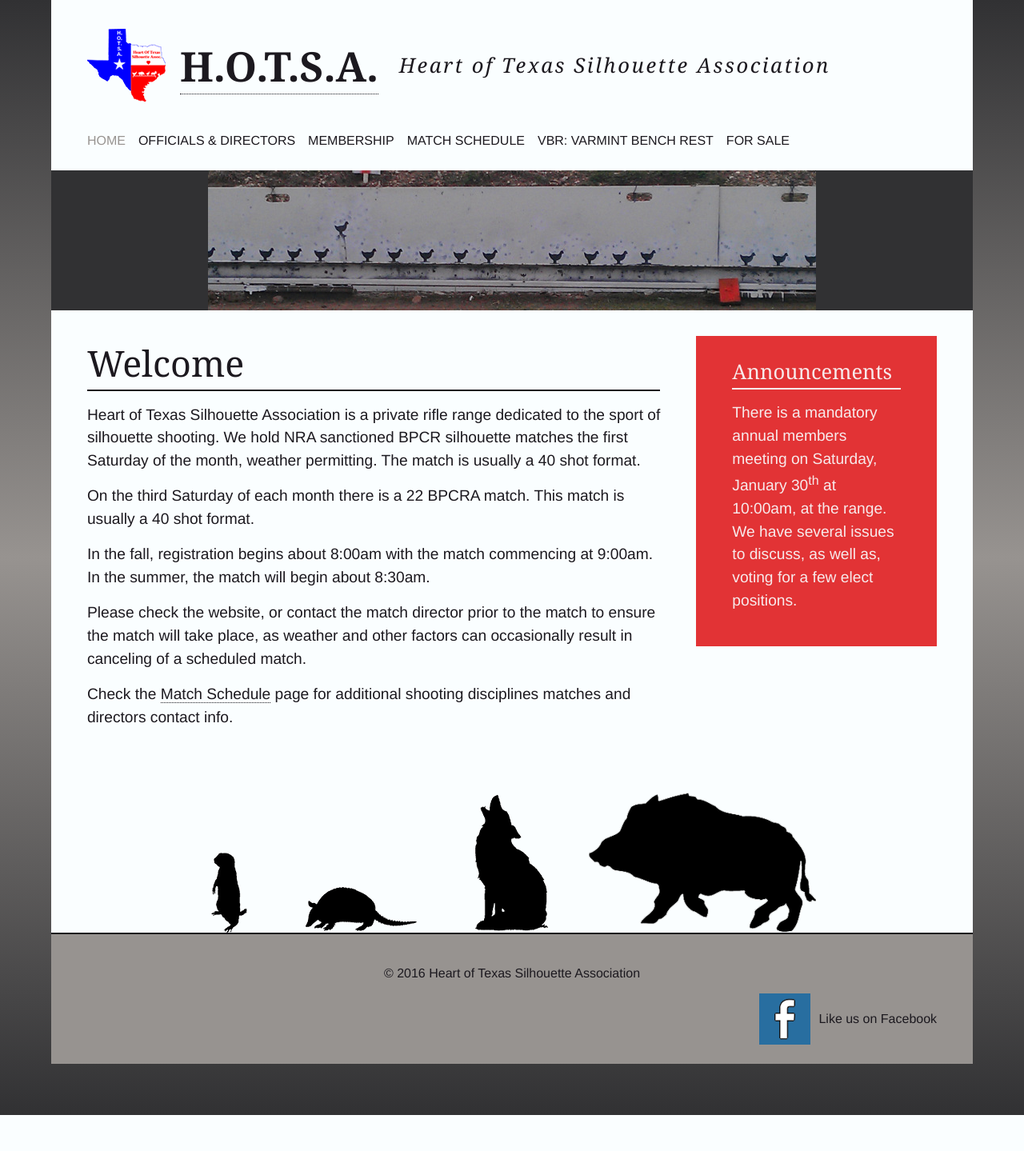
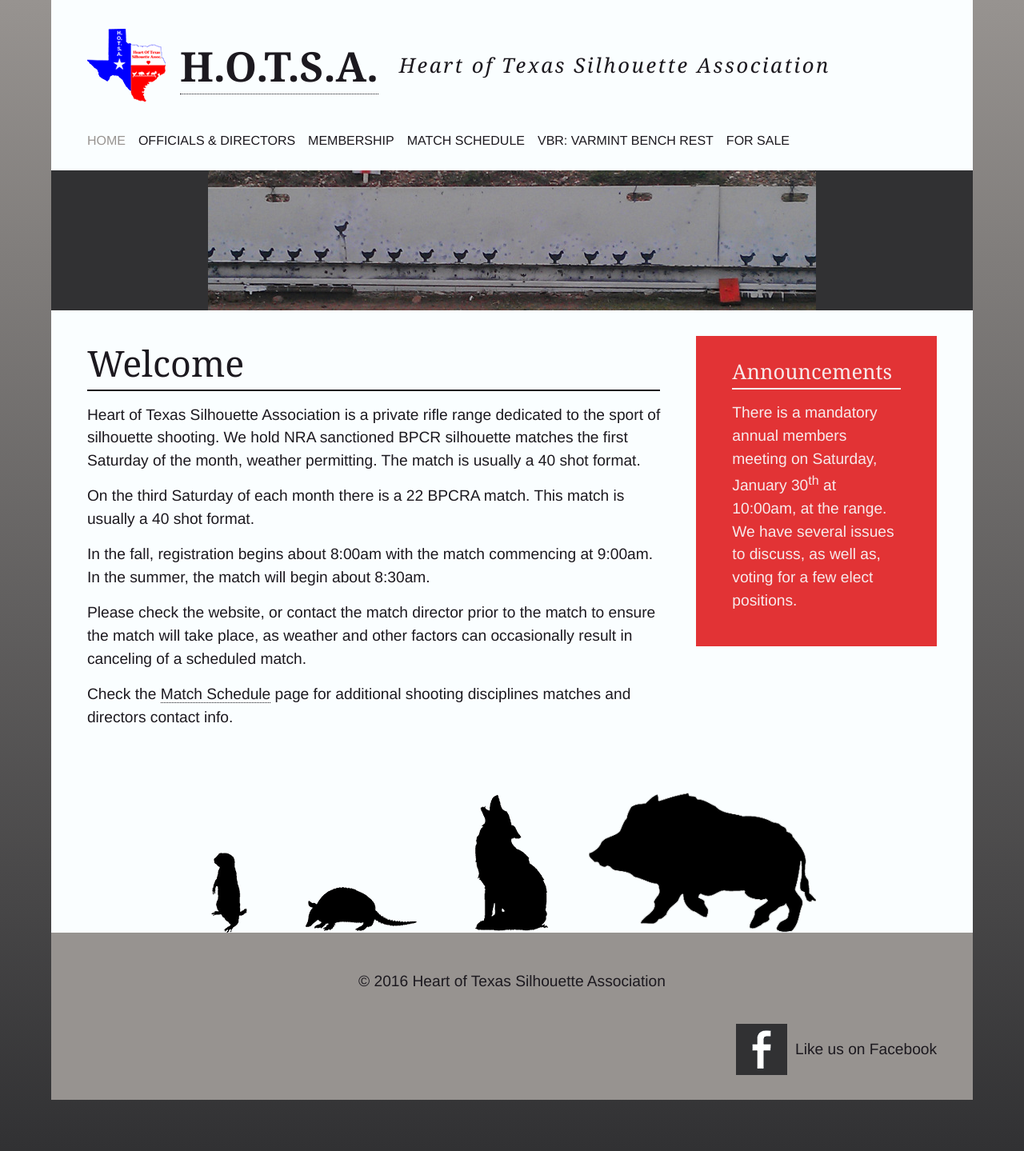
Before and after one commit to kevinwsauer/HOTSA, a PHP site: page /index.php in a window 1280 px wide. Shown: the whole page at 80% size. Before the commit the page ends 1394 px from the top, so only its background shows below. Run offline with PHP 8.4, Linux system fonts and the light colour scheme; some libraries are stand-ins or nearby versions.

Commit message:
Modifies gradient background for HTML and changes the Footer styling.

```diff
--- a/_css/main.css
+++ b/_css/main.css
@@ -38,16 +38,12 @@ a:hover {
 }
 
 html {
-	/* Permalink - use to edit and share this gradient: http://colorzilla.com/gradient-editor/#313133+0,979390+50,313133+100 */
-	background: rgb(49,49,51); /* Old browsers */
-	background: -moz-linear-gradient(rgb(49,49,51) 0%, rgb(151,147,144) 50%, rgb(49,49,51) 100%);
-	background: -webkit-linear-gradient(rgb(49,49,51) 0%, rgb(151,147,144) 50%, rgb(49,49,51) 100%);
-	background: -webkit-gradient(linear, 0 0, 0 100%, from(rgb(49,49,51)), color-stop(0.5, rgb(151,147,144)), to(rgb(49,49,51)));
-	background: -o-linear-gradient(rgb(49,49,51) 0%, rgb(151,147,144) 50%, rgb(49,49,51) 100%);
-	background: linear-gradient(rgb(49,49,51) 0%, rgb(151,147,144) 50%, rgb(49,49,51) 100%); /* FF3.6-15 */
-	 /* Chrome10-25,Safari5.1-6 */
-	 /* W3C, IE10+, FF16+, Chrome26+, Opera12+, Safari7+ */
-	filter: progid:DXImageTransform.Microsoft.gradient( startColorstr='#313133', endColorstr='#313133',GradientType=0 ); /* IE6-9 */
+	/* Permalink - use to edit and share this gradient: http://colorzilla.com/gradient-editor/#979390+0,313133+100 */
+	background: rgb(151,147,144); /* Old browsers */
+	background: -moz-linear-gradient(top,  rgb(151,147,144) 0%, rgb(49,49,51) 100%); /* FF3.6-15 */
+	background: -webkit-linear-gradient(top,  rgb(151,147,144) 0%,rgb(49,49,51) 100%); /* Chrome10-25,Safari5.1-6 */
+	background: linear-gradient(to bottom,  rgb(151,147,144) 0%,rgb(49,49,51) 100%); /* W3C, IE10+, FF16+, Chrome26+, Opera12+, Safari7+ */
+	filter: progid:DXImageTransform.Microsoft.gradient( startColorstr='#979390', endColorstr='#313133',GradientType=0 ); /* IE6-9 */
 }
 
 body {
@@ -270,21 +266,17 @@ aside p {
 /* ---- Footer Styles ---- */
 #pageFooter {
 	background: rgb(151, 147, 144);
-	border-top: 2px solid rgb(28, 25, 31);
-	padding: 1.5em 0;
+	width: 100%;
+	padding: 2em 0 .5em;
+	margin-bottom: 1.5em;
 }
 
 #pageFooter p {
 	font-size: 1em;
-	margin: .8em 0;
-	padding: 0 .5em;
+	margin: 1.2em 0;
 	color: rgb(28, 25, 31);
 	text-align: center;
 	clear: both;
-}
-
-.facebook {
-	height: 64px;
 }
 
 .facebook a {
@@ -294,9 +286,9 @@ aside p {
 	font-size: 1em;
 	padding-left: 74px;
 	line-height: 64px;
+	margin: 1.2em 0;
 	margin-right: 3.9%;
 	float: right;
-	display: inline-block;
 }
 
 /* ---- Mobile Styles ---- */
@@ -740,4 +732,14 @@ aside p {
 	background: url(../_images/silhouettes/silhouettes.png) no-repeat center center;
 }
 
+/* ---- Footer Styles ---- */
+#pageFooter p {
+	font-size: 1.2em;
+	margin: .8em 0;
 }
+
+.facebook a {
+	font-size: 1.2em;
+}
+
+}
```
Also changed, not shown: _images/Facebook.png.
